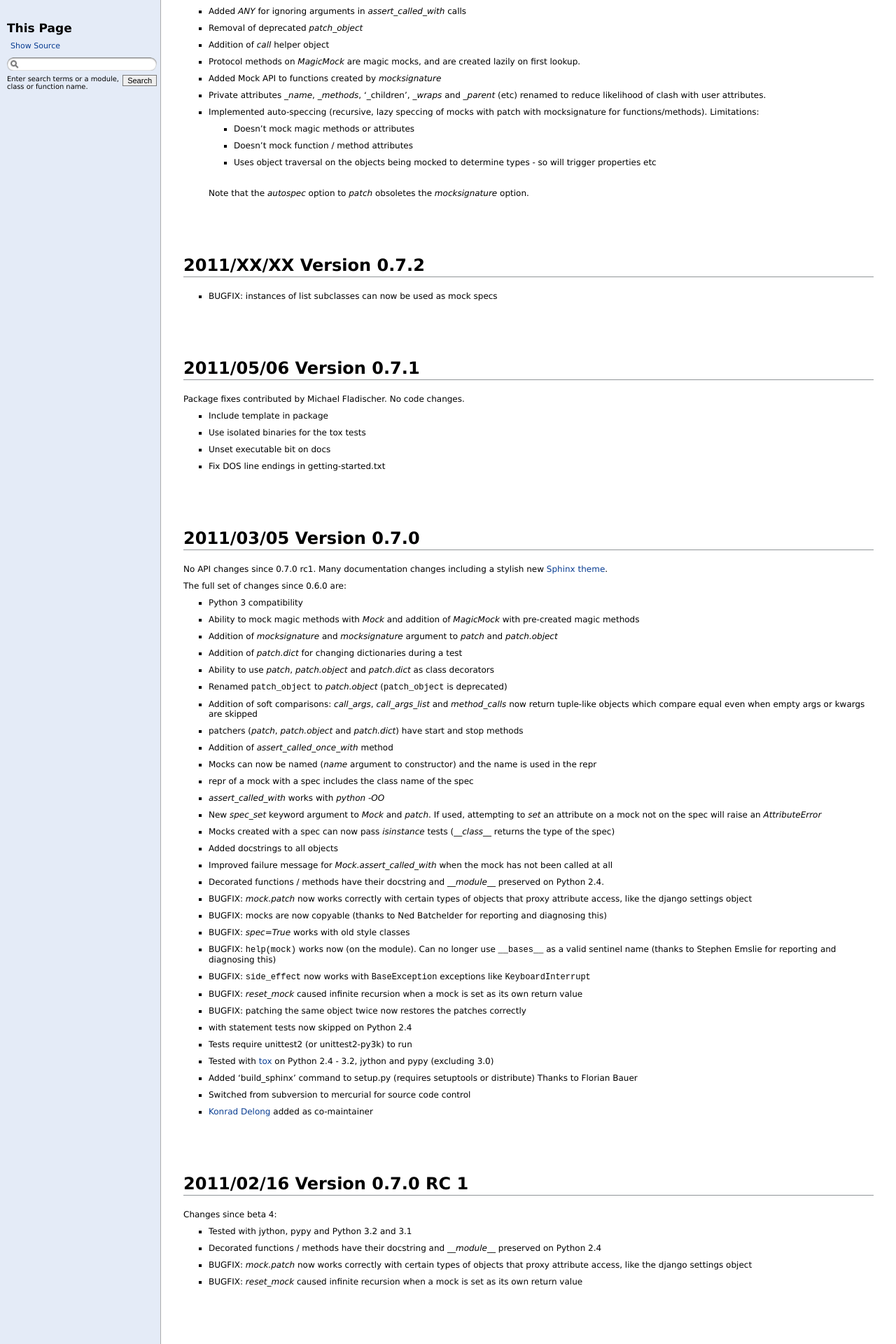
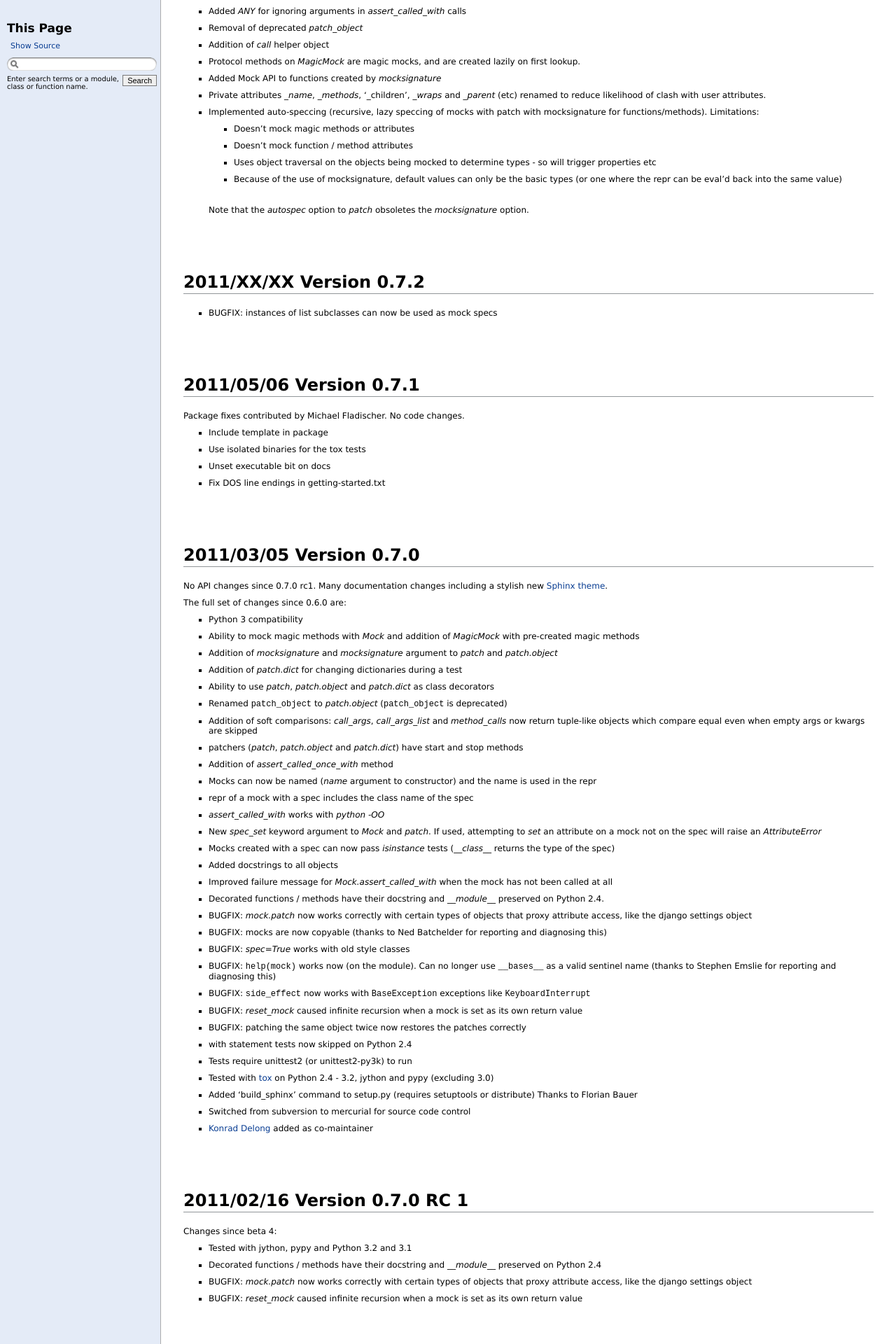
Before and after one commit to testing-cabal/mock, a Sphinx documentation site: the page built from docs/changelog.txt, in a window 1280 px wide. Shown: the part 697-2617 px from the top of the page at 70% size. Built offline with Sphinx 7.4.7, drawn with Linux system fonts in a browser that asks for light colours; pages that are not in the unit, such as notebooks, are missing from menus.

```diff
--- a/docs/changelog.txt
+++ b/docs/changelog.txt
@@ -62,6 +62,8 @@ CHANGELOG
   - Doesn't mock function / method attributes
   - Uses object traversal on the objects being mocked to determine types - so
     will trigger properties etc
+  - Because of the use of mocksignature, default values can only be the
+    basic types (or one where the repr can be eval'd back into the same value)
 
   Note that the `autospec` option to `patch` obsoletes the `mocksignature`
   option.
```
Also changed, not shown: 1 other file.
